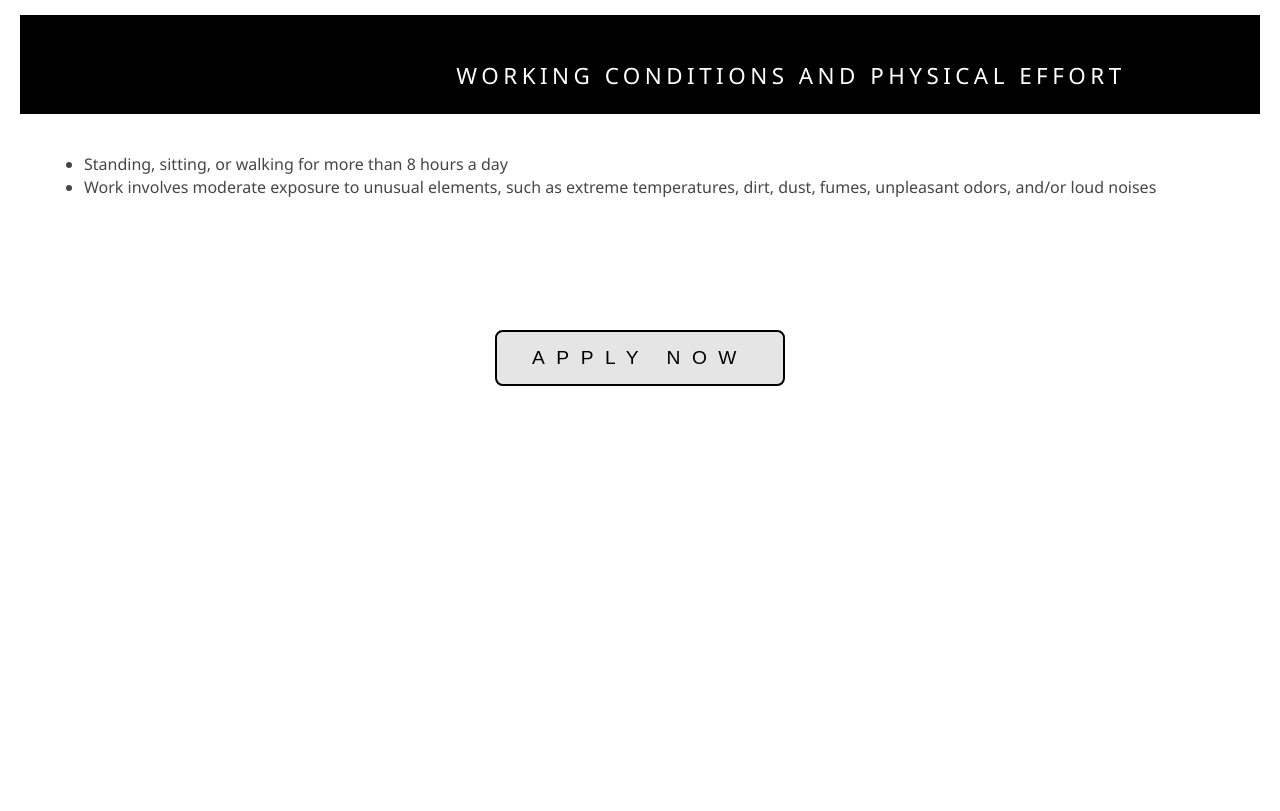
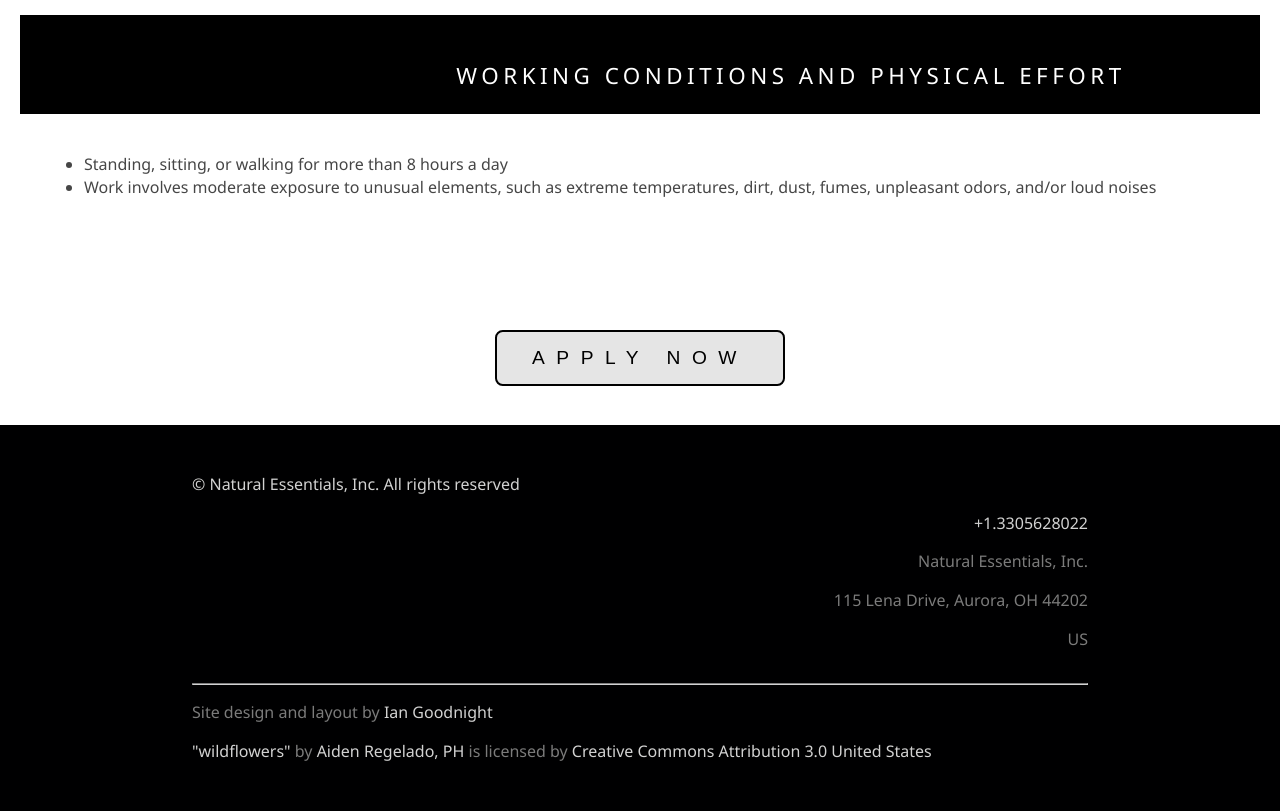
Before and after one commit to iangoodnight/bulk-careers, a Gatsby site: page /account-representative/ in a window 1280 px wide. Shown: the part 1064-1875 px from the top of the page. Before the commit the page ends 1489 px from the top, so only its background shows below. Built offline with nearby package versions, Linux system fonts and the light colour scheme; Gatsby itself is replaced by a stand-in of ours.

Commit message:
added footer and attributions

```diff
--- a/src/components/About/about.module.scss
+++ b/src/components/About/about.module.scss
@@ -1,4 +1,8 @@
 .about {
+  h2 {
+    box-shadow: 0px 3px 20px 6px rgba(0, 0, 0, 0.75);
+  }
+
   div {
     margin: 0;
     padding: 0 1em;
--- a/src/components/ActiveJobs/index.jsx
+++ b/src/components/ActiveJobs/index.jsx
@@ -32,7 +32,7 @@ const JobList = ({ data }) => {
           Not sure where to start? Fill out an application for any open
           entry-level position and find out where you fit in on our team today!
         </p>
-        <Link className={apply} to="/application">
+        <Link className={apply} to="/application/">
           Apply now
         </Link>
       </div>
--- a/src/components/Careers/careers.module.scss
+++ b/src/components/Careers/careers.module.scss
@@ -5,7 +5,10 @@
 
     @media all and (min-width: 900px) {
       padding: 0 8em;
-
     }
   }
+
+  h2 {
+    box-shadow: 0px 3px 20px 6px rgba(0, 0, 0, 0.75);
+  }
 }
--- a/src/components/Employees/employees.module.scss
+++ b/src/components/Employees/employees.module.scss
@@ -38,6 +38,7 @@
 
   h2 {
     background-color: #000;
+    box-shadow: 0px 3px 20px 6px rgba(0, 0, 0, 0.75);
     color: #fff;
     padding: 2em 2em 1em;
     text-align: right;
--- /dev/null
+++ b/src/components/Footer/footer.module.scss
@@ -0,0 +1,31 @@
+.footer {
+  background-color: #000001;
+  color: #7b7b7b;
+  min-height: 200px;
+  padding: 2em 2em;
+  text-align: right;
+
+  @media all and (min-width: 900px) {
+    padding: 2em 12em;
+    text-align: left;
+  }
+
+  hr {
+    border-color: #d2d2d2;
+    margin-top: 2em;
+  }
+
+  p {
+    margin: 1em 0;
+    padding: 0;
+  }
+
+  a,
+  span {
+    color: #d2d2d2;
+  }
+
+  .address {
+    text-align: right;
+  }
+}
--- /dev/null
+++ b/src/components/Footer/index.jsx
@@ -0,0 +1,57 @@
+import * as React from 'react';
+import { address, footer } from './footer.module.scss';
+
+const Footer = () => {
+  return (
+    <footer className={footer}>
+      <div>
+        <div>
+          <p>
+           <span>&copy; Natural Essentials, Inc.  All rights reserved</span>
+          </p>
+        </div>
+        <div className={address}>
+          <p>
+            <span>+1.3305628022</span>
+          </p>
+          <p>Natural Essentials, Inc.</p>
+          <p>115 Lena Drive, Aurora, OH 44202</p>
+          <p>US</p>
+        </div>
+        <hr />
+        <div>
+          <p>
+            Site design and layout by
+            {' '}
+            <a href="https://github.com/iangoodnight">Ian Goodnight</a>
+          </p>
+          <p>
+            <a
+              href="https://thenounproject.com/term/wildflowers/4175205/"
+            >
+              "wildflowers"
+            </a>
+            {' '}
+            by
+            {' '}
+            <a
+              href="https://thenounproject.com/aidenopoly"
+            >
+              Aiden Regelado, PH
+            </a>
+            {' '}
+            is licensed by
+            {' '}
+            <a
+              href="https://creativecommons.org/licenses/by/3.0/us/legalcode"
+            >
+              Creative Commons Attribution 3.0 United States
+            </a>
+          </p>
+        </div>
+      </div>
+    </footer>
+  );
+};
+
+export default Footer;
--- a/src/components/Layout/index.jsx
+++ b/src/components/Layout/index.jsx
@@ -1,6 +1,12 @@
 import * as React from 'react';
+import Footer from '../Footer';
 import './layout.module.scss';
 
 export default function Layout({ children }) {
-  return <div>{children}</div>;
-}
+  return (
+    <div>
+      <main>{children}</main>
+      <Footer />
+    </div>
+  );
+};
--- a/src/components/Layout/layout.module.scss
+++ b/src/components/Layout/layout.module.scss
@@ -4,6 +4,14 @@
 
 a {
   text-decoration: none;
+  color: #bb3e14;
+}
+
+button {
+  a {
+    color: #fff;
+    font-weight: 500;
+  }
 }
 
 body {
--- a/src/pages/application.jsx
+++ b/src/pages/application.jsx
@@ -50,6 +50,7 @@ const ApplicationPage = ({ data, location }) => {
   }
   return (
     <Layout>
+      <Metadata title="Apply Now" />
       <Application openJobs={openJobs} />
     </Layout>
   );
--- a/src/templates/Job.jsx
+++ b/src/templates/Job.jsx
@@ -1,6 +1,5 @@
 import * as React from 'react';
 import PropTypes from 'prop-types';
-import { Helmet } from 'react-helmet';
 import { graphql, Link } from 'gatsby';
 import Content from '../components/Content';
 import Layout from '../components/Layout';
```
